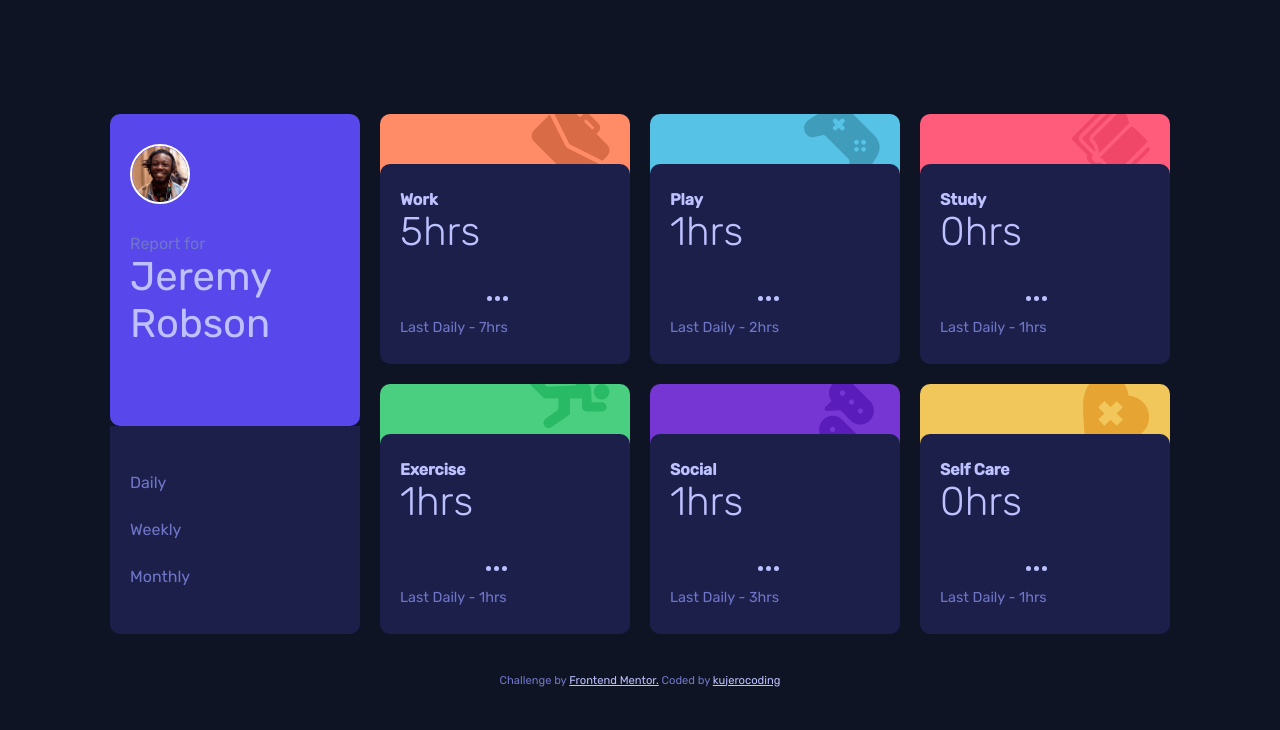
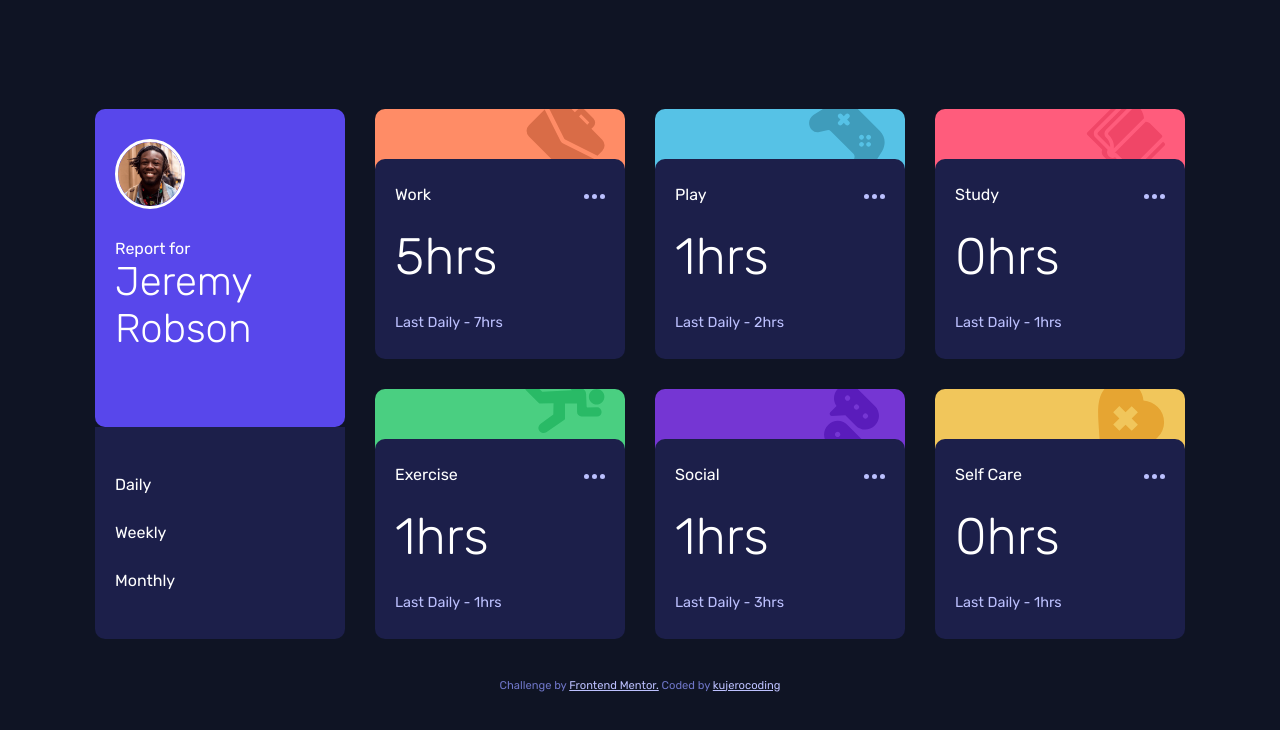
Before and after one commit to kujerocoding/time-tracking-dashboard, a React (Vite) app: page / in a window 1280 px wide. Shown: the top 730 px of the page. Built offline with nearby package versions, Linux system fonts and the light colour scheme.

Commit message:
finalize styles

```diff
--- a/src/App.css
+++ b/src/App.css
@@ -29,6 +29,7 @@ body{
     display: grid;
     place-items: center;
     min-height: 100vh;
+    color: white;
 }
 
 .app--container{
@@ -47,19 +48,18 @@ body{
     gap: 10px;
     padding: 30px 20px;
     border-radius: 10px;
-    color: var(--DESATURATEDBLUE);
     height: 60%;
 }
 
 .account--name{
-    color: var(--PALEBLUE);
+    font-weight: lighter;
     font-size: 1.7rem;
     white-space: nowrap;
 }
 
 .account--container > img {
     width: 60px;
-    border: 2px solid white;
+    border: 3px solid white;
     border-radius: 50%;
 }
 
@@ -69,7 +69,6 @@ body{
     border-radius: 0 0 10px 10px;
     list-style: none;
     justify-content: space-between;
-    color: var(--DESATURATEDBLUE);
     padding: 20px;
     cursor: pointer;
     height: 40%;
@@ -80,7 +79,7 @@ body{
 }
 
 .activity--container{
-    width: 335px;
+    max-width: 335px;
     min-height: 160px;
     margin-top: 20px;
     position: relative;
@@ -110,7 +109,8 @@ body{
     padding: 20px;
     display: flex;
     justify-content: space-between;
-    text-align: right;
+    align-items: end;
+    text-align: left;
     line-height: 2rem;
     border-radius: 10px;
     cursor: pointer;
@@ -120,25 +120,33 @@ body{
    background-color: var(--DESATURATEDBLUE);
 }
 
+.activity--details--container > div{
+    width: 100%;
+}
+
 .activity--details--container > img {
     cursor: pointer;
 }
 
 .activity--title{
-    color: var(--PALEBLUE);
-    font-weight: bold;
     text-align: left;
 }
 
 .activity--hour{
-    color: var(--PALEBLUE);
-    font-size: 2rem;
+    font-size: clamp(2rem, 4vw, 3.5rem);
     font-weight: lighter;
 }
 
 .activity--previous--hour{
-    color: var(--DESATURATEDBLUE);
+    color: var(--PALEBLUE);
     font-size: .9rem;
+    text-align: right;
+}
+
+.icon--ellipsis{
+    position: absolute;
+    top: 35px;
+    right: 20px;
 }
 
 .attribution{
@@ -157,7 +165,7 @@ body{
         display: grid;
         grid-template-columns: repeat(4,1fr);
         margin-inline: 20px;
-        gap: 20px;
+        gap: 30px;
 
     }
     .report--container{
@@ -177,6 +185,10 @@ body{
         white-space: inherit;
     }
 
+    .account--container > img{
+        width: 70px;
+    }
+
     .periodical--lists{
         flex-direction: column;
         justify-content: space-evenly;
@@ -194,7 +206,11 @@ body{
     }
 
     .activity--hour{
-        font-size: 2.5rem;
+        margin-top: 30px;
+    }
+
+    .activity--previous--hour{
+        text-align: left;
     }
 
 
--- a/src/components/Activity.jsx
+++ b/src/components/Activity.jsx
@@ -64,11 +64,13 @@ const idContainer = props.title.replace(props.title[0], props.title[0].toLowerCa
         </div>
         <div className='activity--details--container'>
             <div>
-                <p className='activity--title'>{props.title}</p>
+                <p className='activity--title'>{props.title}
+                <span><img className='icon--ellipsis' src="./src/assets/images/icon-ellipsis.svg" alt="Ellipsis icon" /></span>
+                </p>
                 <p className='activity--hour'>{currentTimeframe}hrs</p>
             </div>
             <div>
-                <img src="./src/assets/images/icon-ellipsis.svg" alt="Ellipsis icon" />
+
                 <p className='activity--previous--hour'>Last {props.timeframe} - {previousTimeframe}hrs</p>
             </div>
         </div>
```
